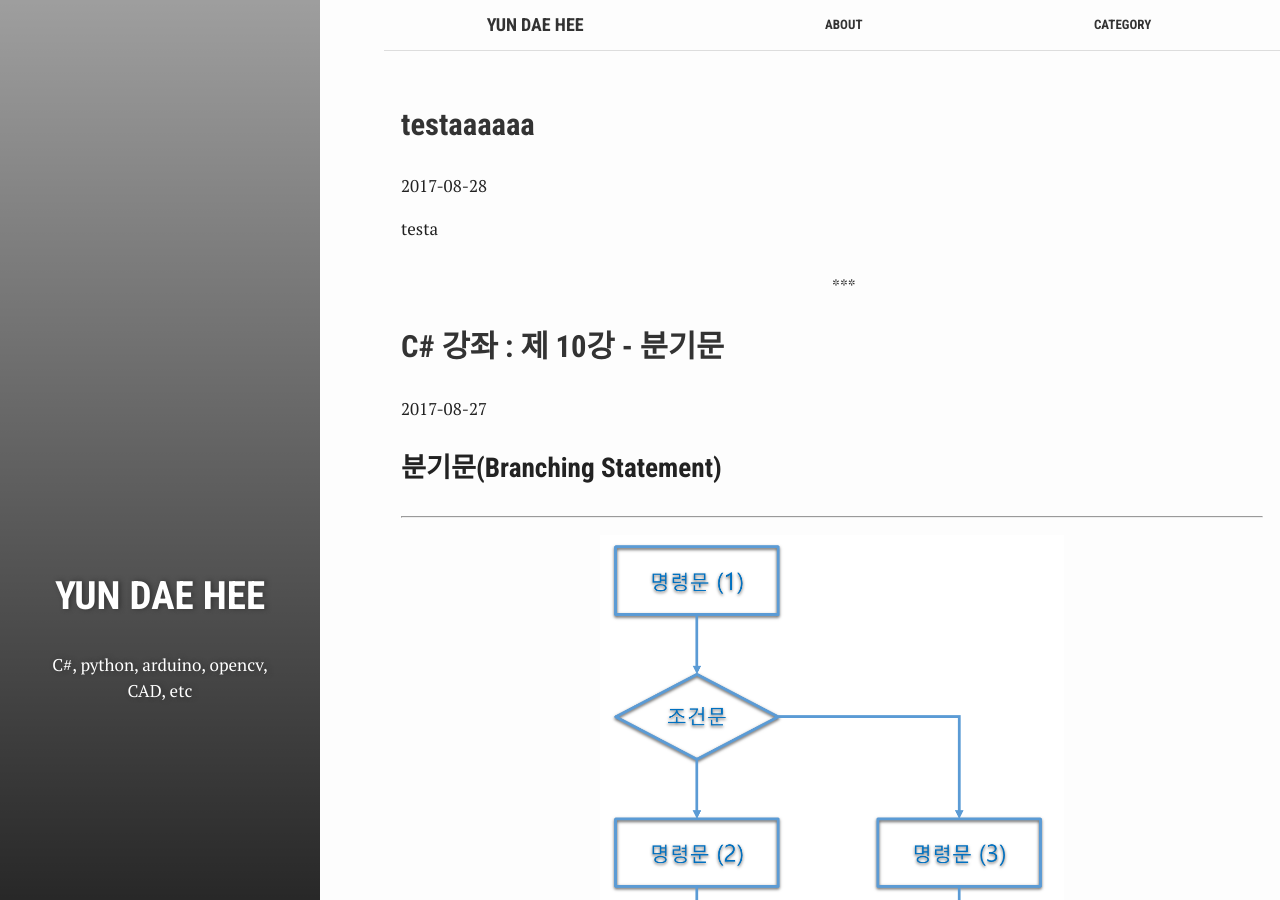
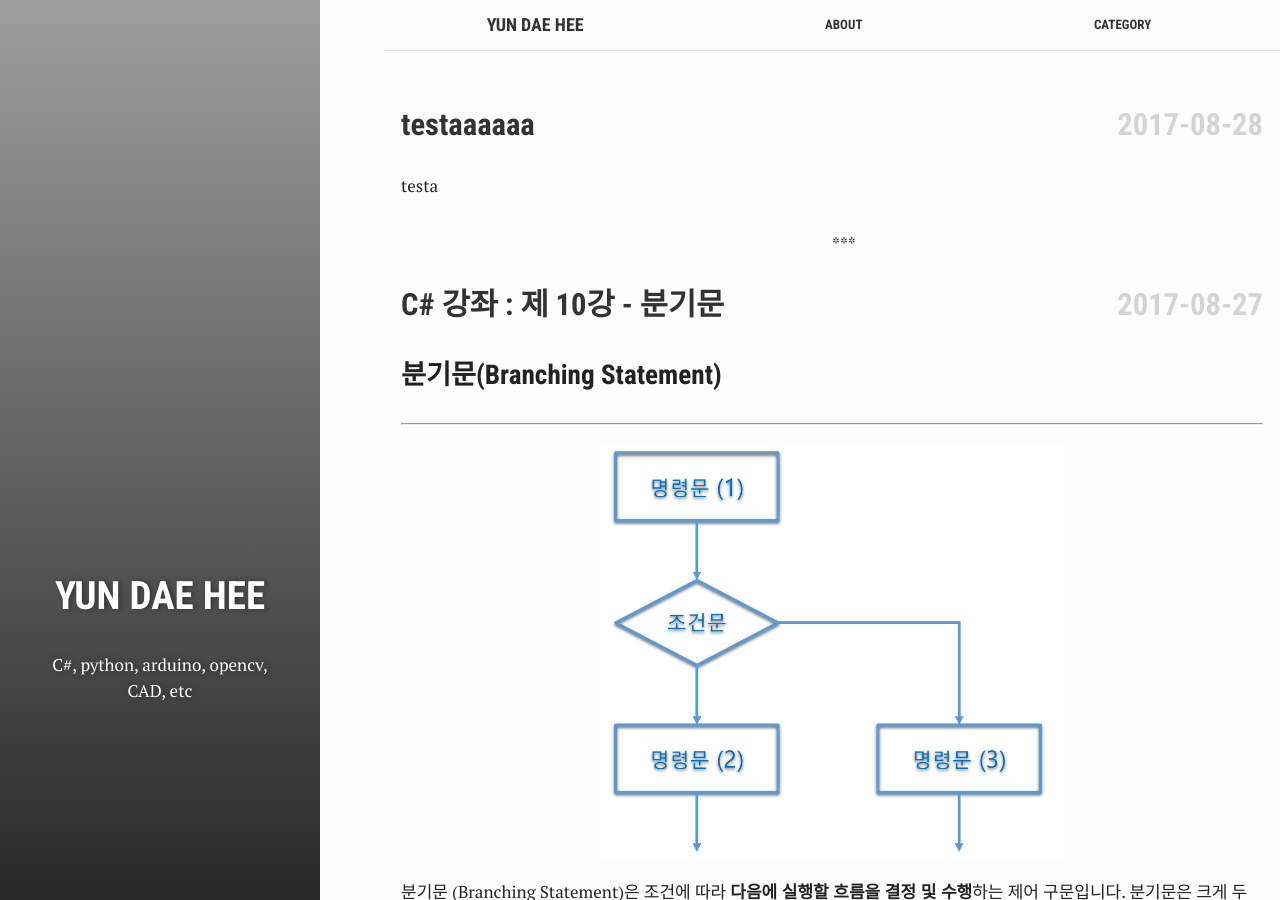
Before and after one commit to test076923/076923.github.io, a Jekyll site: the page built from index.html, in a window 1280 px wide and 900 px high. Built offline with Jekyll 4.4.1, drawn with Linux system fonts in a browser that asks for light colours; comment, search, counter and statistics services are not loaded.

Commit message:
Update index.html

```diff
--- a/index.html
+++ b/index.html
@@ -8,7 +8,7 @@
 
 {% for post in site.posts limit: 5 %}
   <article class="index-page">
-    <h2><a href="{{ post.url }}">{{ post.title }}</a></h2>  {{ post.date | date: "%Y-%m-%d"  }}
+    <h2><a href="{{ post.url }}">{{ post.title }}</a><span class="date">{{ post.date | date: "%Y-%m-%d"  }}</span></h2>
 
     {{ post.excerpt }}
   </article>
```
